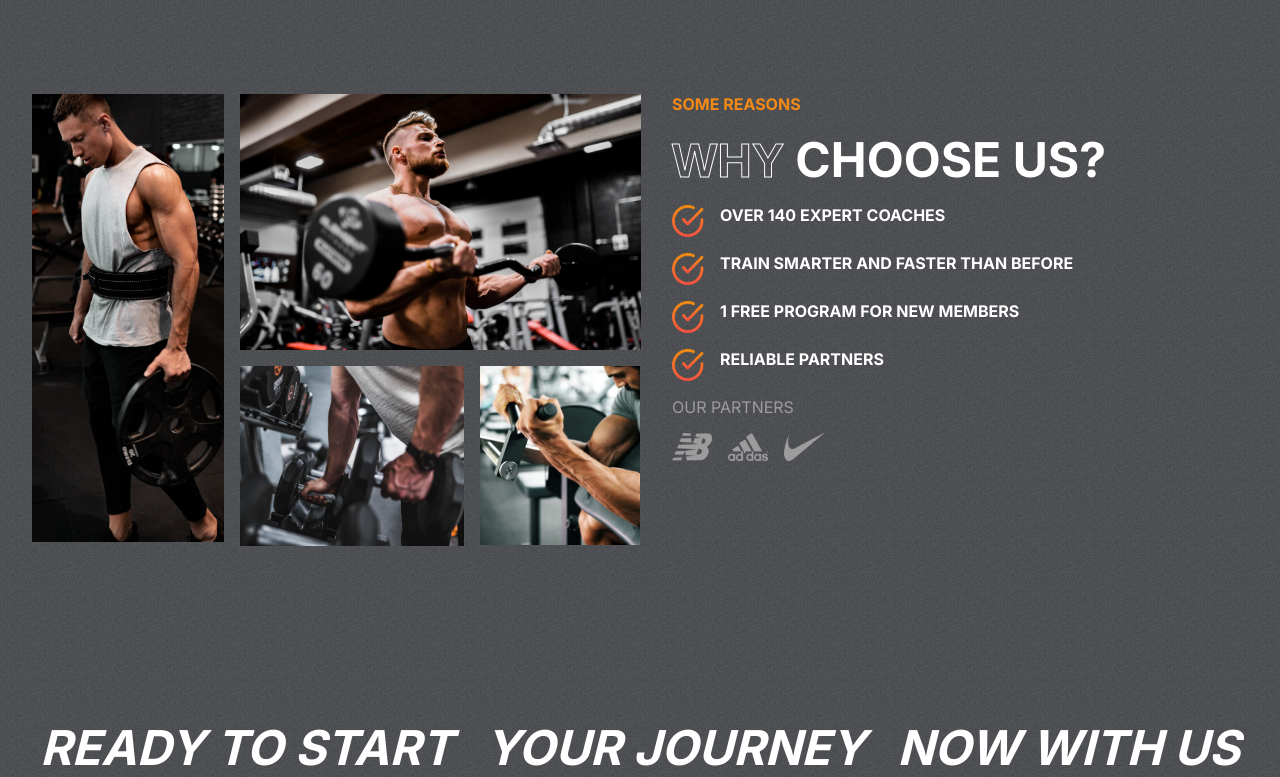
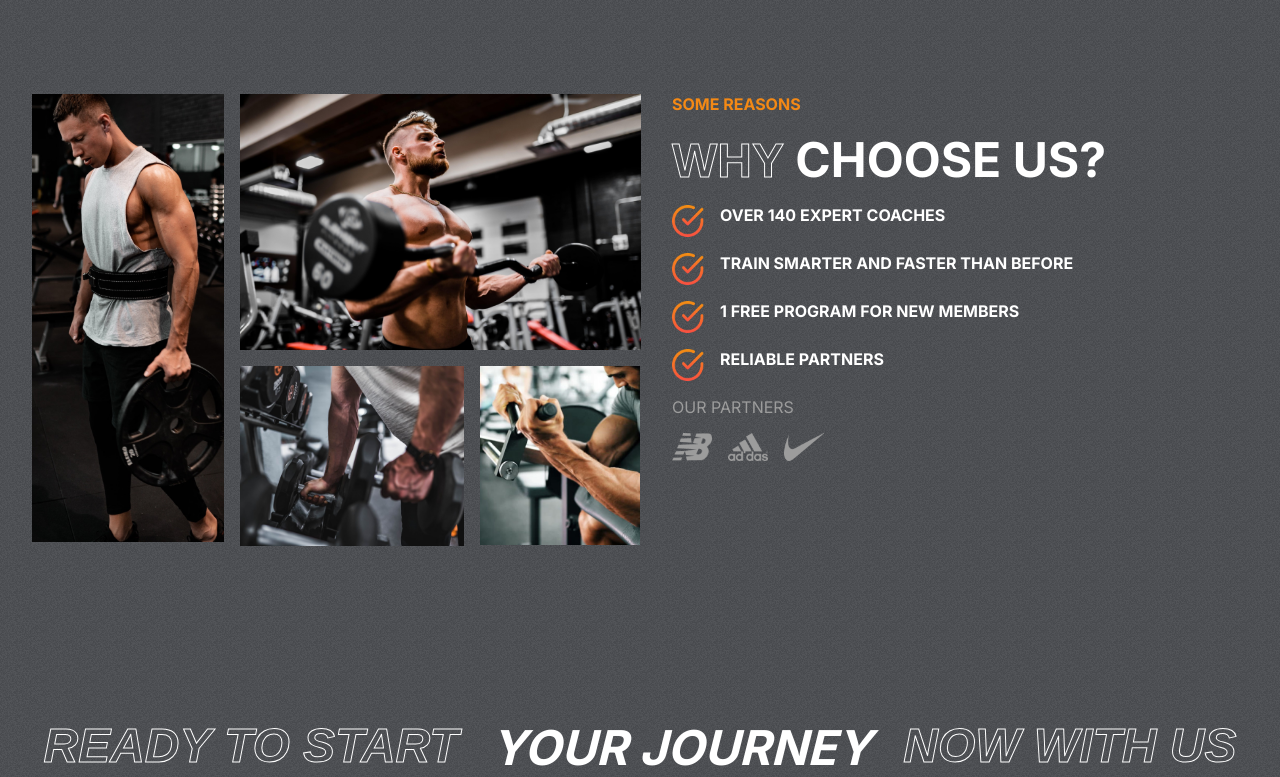
Before and after one commit to ThomasSzentirmay/FT-demo-st, a React (Create React App) app: page / in a window 1280 px wide. Shown: the part 1169-1946 px from the top of the page. Built offline with nearby package versions, Linux system fonts and the light colour scheme; the HTML template or start-up script is replaced by a standard one.

Commit message:
added stroke text to first and third spans

```diff
--- a/src/components/Plans/Plans.jsx
+++ b/src/components/Plans/Plans.jsx
@@ -5,9 +5,9 @@ const Plans = () => {
     return (
         <div className="plans-container">
             <div className="programs-header" style={{gap: '2rem'}}>
-                <span>READY TO START</span>
+                <span className='stroke-text'>READY TO START</span>
                 <span>YOUR JOURNEY</span>
-                <span>NOW WITH US</span>
+                <span className='stroke-text'>NOW WITH US</span>
             </div>
         </div>
     )
```
